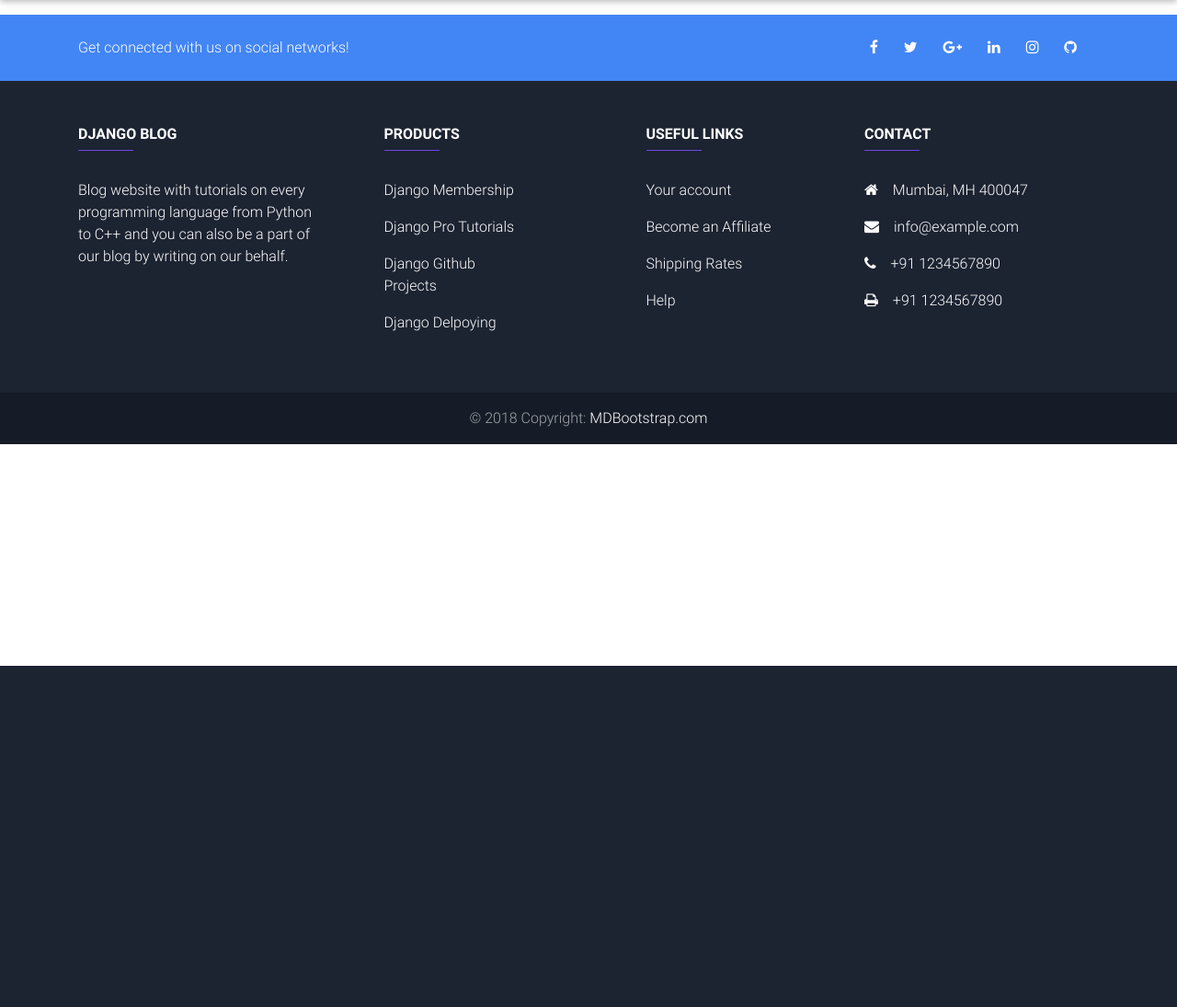
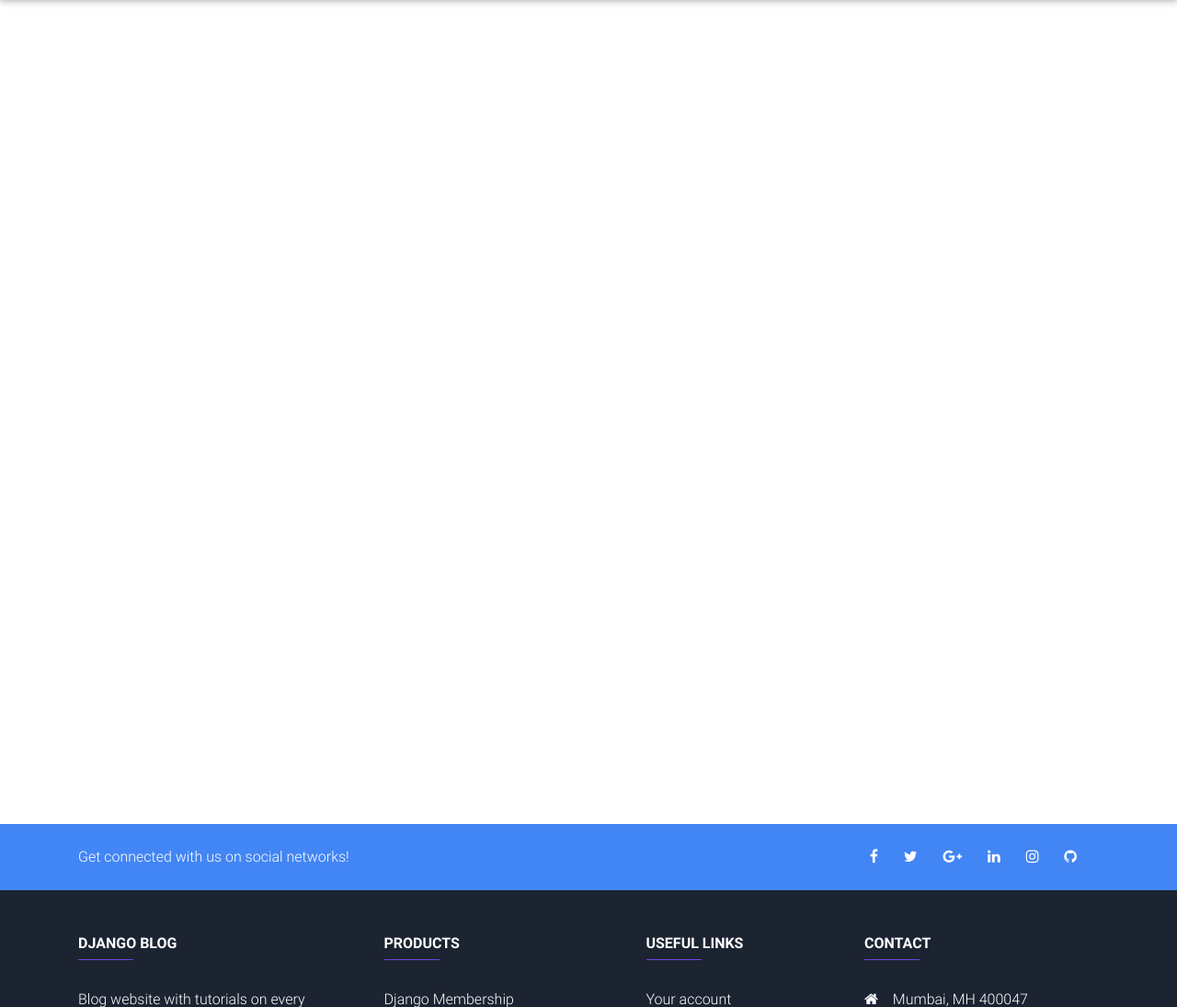
Before and after one commit to Alexmhack/django_postgresql, a Django app: template templates/blog_list/blog_detail.html in a window 1280 px wide. Shown: the part 76-1171 px from the top of the page at 92% size. Before the commit the page ends 800 px from the top, so only its background shows below. Run offline with Django 3.2, Linux system fonts and the light colour scheme; the template is opened without the code that fills it, so the values that code supplies are empty; some libraries are stand-ins or nearby versions.

Commit message:
add css and margin at top and bottom

```diff
--- a/templates/blog_list/blog_detail.html
+++ b/templates/blog_list/blog_detail.html
@@ -6,7 +6,7 @@
 
 {% block content %}
 
-	<div class="container">
+	<div class="container mt-5 mb-5" style="height: 100vh">
 		<h2>{{ blog.title|title }}</h2>
 		<small>{{ blog.date|date }}</small>
 		<p>{{ blog.content }}</p>
```
